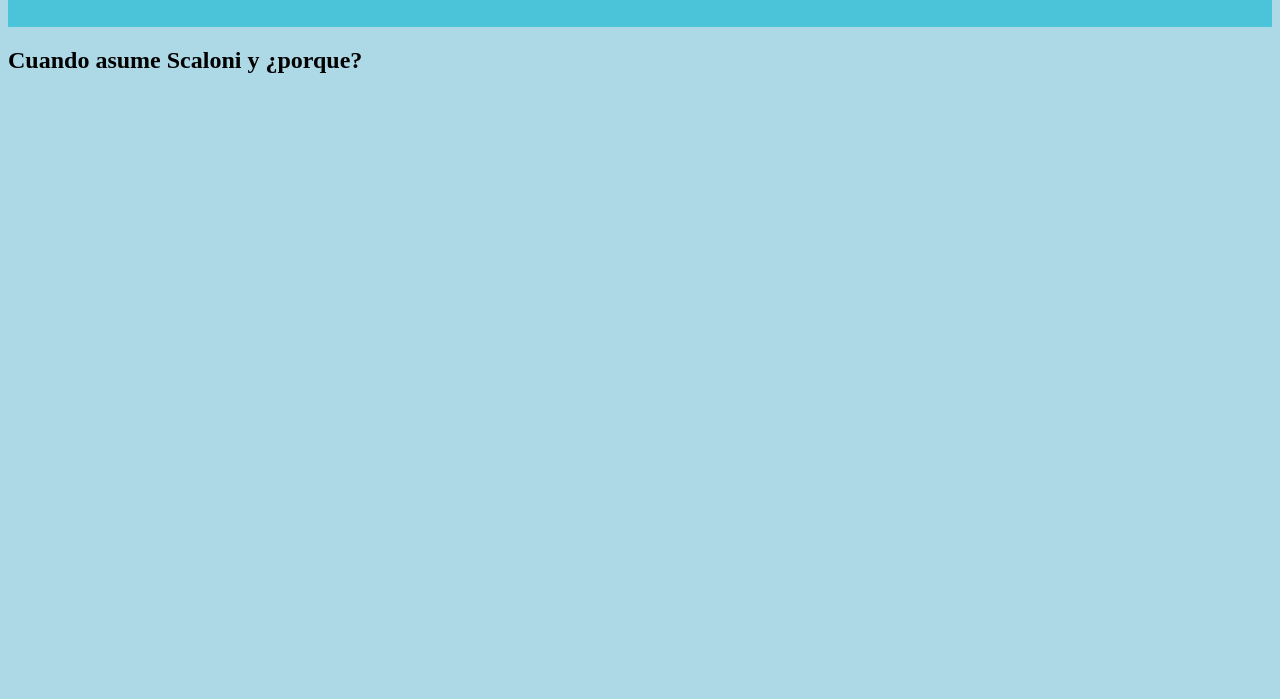
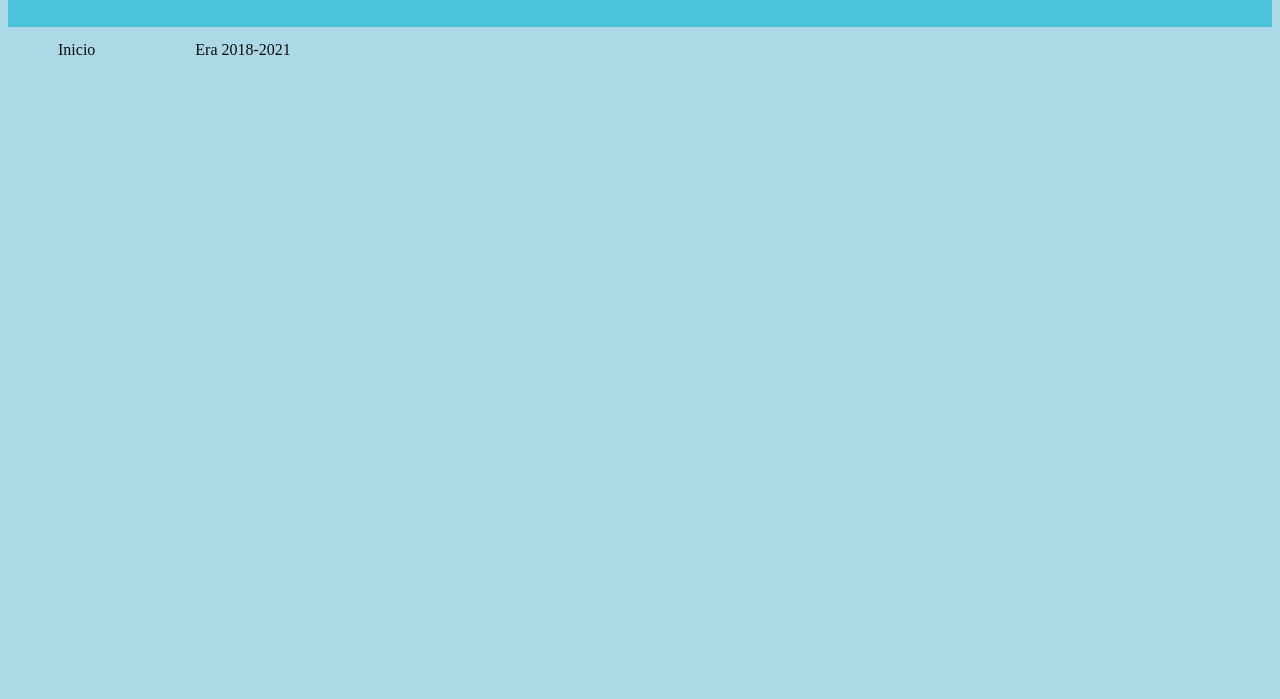
Before and after one commit to rama4545/web-redes, a plain HTML site: page index.html in a window 1280 px wide. Shown: the part 101-800 px from the top of the page. Drawn offline with Linux system fonts and the light colour scheme.

Commit message:
commit 12 agosto

```diff
--- a/estilos.css
+++ b/estilos.css
@@ -13,3 +13,22 @@ h1{
     background-color: white;
     color: rgb(241, 238, 39);
 }
+ul {
+    list-style-type: none;
+    margin: 0;
+    padding: 0;
+    overflow: hidden;
+    }
+
+    li {
+    float: left;
+    color: rgb(19, 18, 18);;
+    }
+
+    li a {
+    display: block;
+    color: rgb(14, 13, 13);
+    text-align: center;
+    padding: 14px 50px;
+    text-decoration: none;
+    }
--- a/index.html
+++ b/index.html
@@ -13,7 +13,12 @@
         <h1>LA SCALONETA</h1></div>
         </header>
         <main>
-            <h2>Cuando asume Scaloni y ¿porque?</h2>
+            <ul>
+                <li><a href="">Inicio</a></li>
+                <li><a href="scaloni20182021.html">Era 2018-2021</a></li>
+                <li><a href=""></a></li>
+                <li><a href=""></a></li>
+               </ul>
         </main>
 
 </body>
```
Also changed, not shown: scaloni20182021.html (added, +39 -0 lines), ARGENTINA.jpg (added), argentina 2018.jpeg (added).
